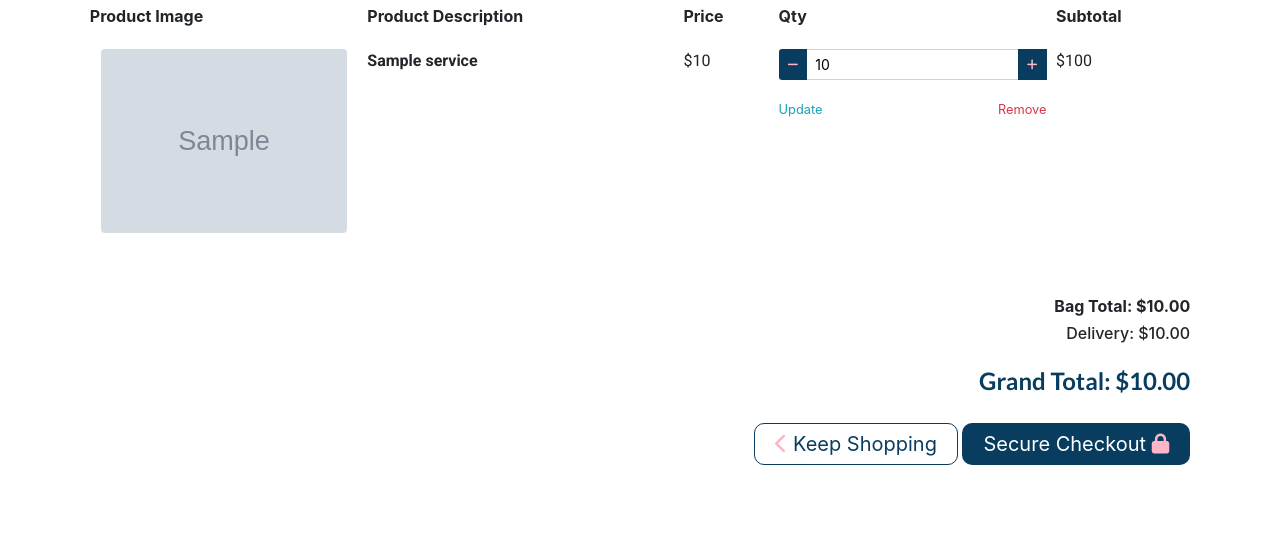
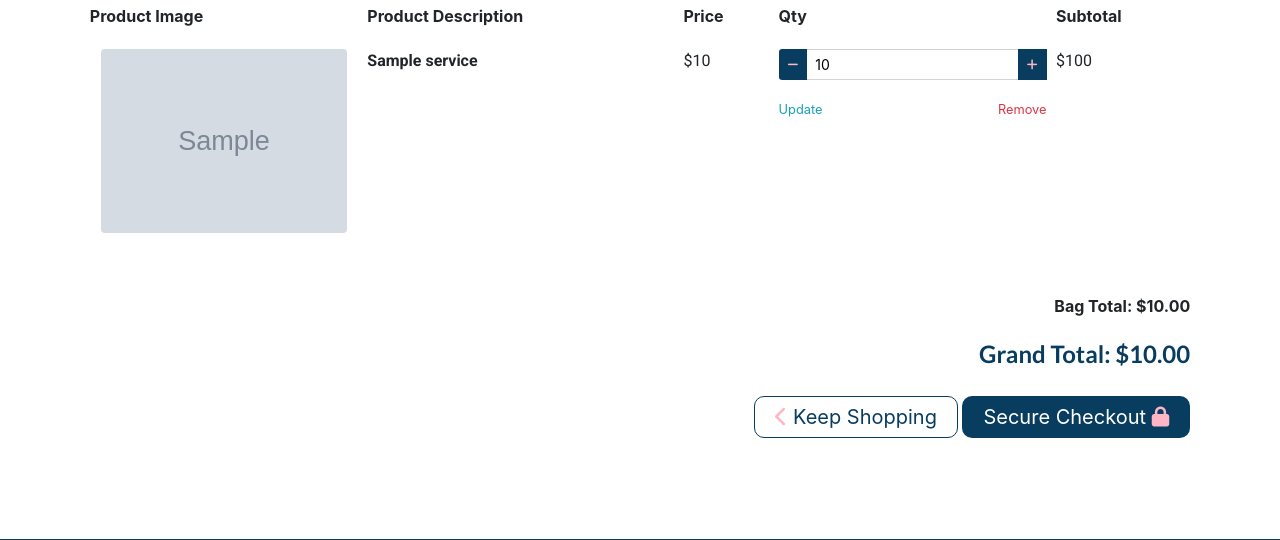
Before and after one commit to JessicaJuliet/webi, a Django app: template bag/templates/bag/bag.html in a window 1280 px wide. Shown: the part 291-831 px from the top of the page. Run offline with Django 3.2, Linux system fonts and the light colour scheme; the template is opened without the code that fills it: most values are stand-ins (such as "Sample title", 1, 10 or a date in 2020); grey boxes marked "Sample" are stand-in pictures; some libraries are stand-ins or nearby versions.

Commit message:
Remove delivery from checkout page and update readme

```diff
--- a/bag/templates/bag/bag-total.html
+++ b/bag/templates/bag/bag-total.html
@@ -1,8 +1,2 @@
 <h6><strong>Bag Total: ${{ total|floatformat:2 }}</strong></h6>
-<h6>Delivery: ${{ delivery|floatformat:2 }}</h6>
 <h4 class="mt-4"><strong>Grand Total: ${{ grand_total|floatformat:2 }}</strong></h4>
-{% if free_delivery_delta > 0 %}
-    <p class="mb-1 text-danger">
-        You could get free delivery by spending just <strong>${{ free_delivery_delta }}</strong> more!
-    </p>
-{% endif %}
--- a/checkout/templates/checkout/checkout.html
+++ b/checkout/templates/checkout/checkout.html
@@ -44,7 +44,6 @@
                     </div>
                     <div class="col-7">
                         <p class="my-0"><strong>{{ item.service.name }}</strong></p>
-                        <!--<p class="my-0 small">Size: {% if item.service.has_sizes %}{{ item.size|upper }}{% else %}N/A{% endif %}</p>-->
                         <p class="my-0 small text-muted">Qty: {{ item.quantity }}</p>
                     </div>
                     <div class="col-3 text-right">
@@ -56,12 +55,10 @@
             <div class="row text-black text-right">
                 <div class="col-7 offset-2">
                     <p class="my-0">Order Total:</p>
-                    <!--<p class="my-0">Delivery:</p>-->
                     <p class="my-0">Grand Total:</p>
                 </div>
                 <div class="col-3">
                     <p class="my-0">${{ total | floatformat:2 }}</p>
-                    <!--<p class="my-0">${{ delivery | floatformat:2 }}</p>-->
                     <p class="my-0"><strong>${{ grand_total | floatformat:2 }}</strong></p>
                 </div>
             </div>
--- a/checkout/templates/checkout/confirmation_emails/confirmation_email_body.txt
+++ b/checkout/templates/checkout/confirmation_emails/confirmation_email_body.txt
@@ -6,7 +6,6 @@
 Order Date: {{ order.date }}
 
 Order Total: ${{ order.order_total }}
-Delivery: ${{ order.delivery_cost }}
 Grand Total: ${{ order.grand_total }}
 
 Your order will be shipped to {{ order.street_address1 }} in {{ order.town_or_city }}, {{ order.country }}.
--- a/profiles/templates/profiles/profile.html
+++ b/profiles/templates/profiles/profile.html
@@ -22,7 +22,7 @@
                 <div class="col-12 col-lg-6">
                     <br>
                     <br>
-                    <h5 class="text-muted">Default Delivery Information</h5>
+                    <h5 class="text-muted">Default Billing Information</h5>
                     <form action="{% url 'profile' %}" method="POST" id="profile-update-form" class="profile-form">
                         {% csrf_token %}
                         {{ form|crispy }}
@@ -56,9 +56,6 @@
                                             <ul class="list-unstyled">
                                                 {% for item in order.lineitems.all %}
                                                     <li class="small">
-                                                        <!--{% if item.product.has_sizes %}
-                                                            Size {{ item.product.size|upper }}
-                                                        {% endif %}-->
                                                         {{ item.service.name }} x{{ item.quantity }}
                                                     </li>
                                                 {% endfor %}
```
Also changed, not shown: README.md.
